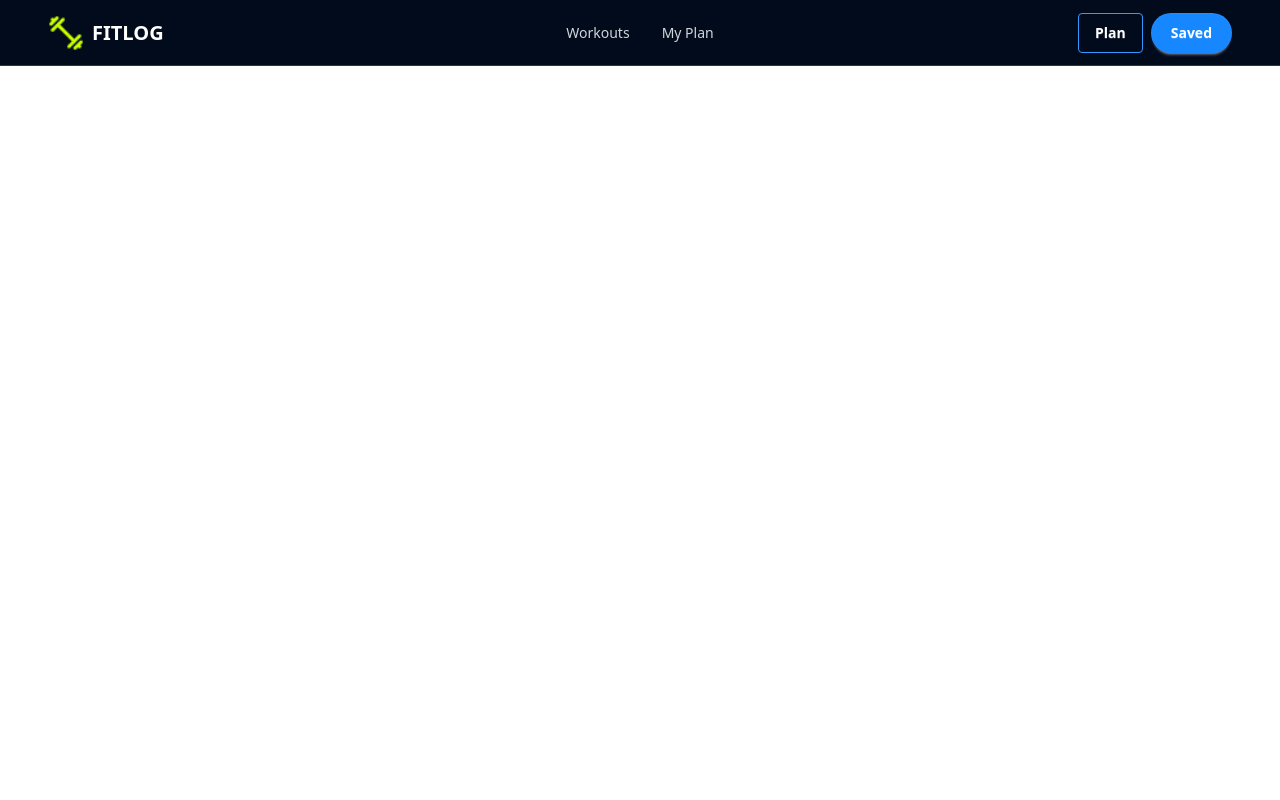
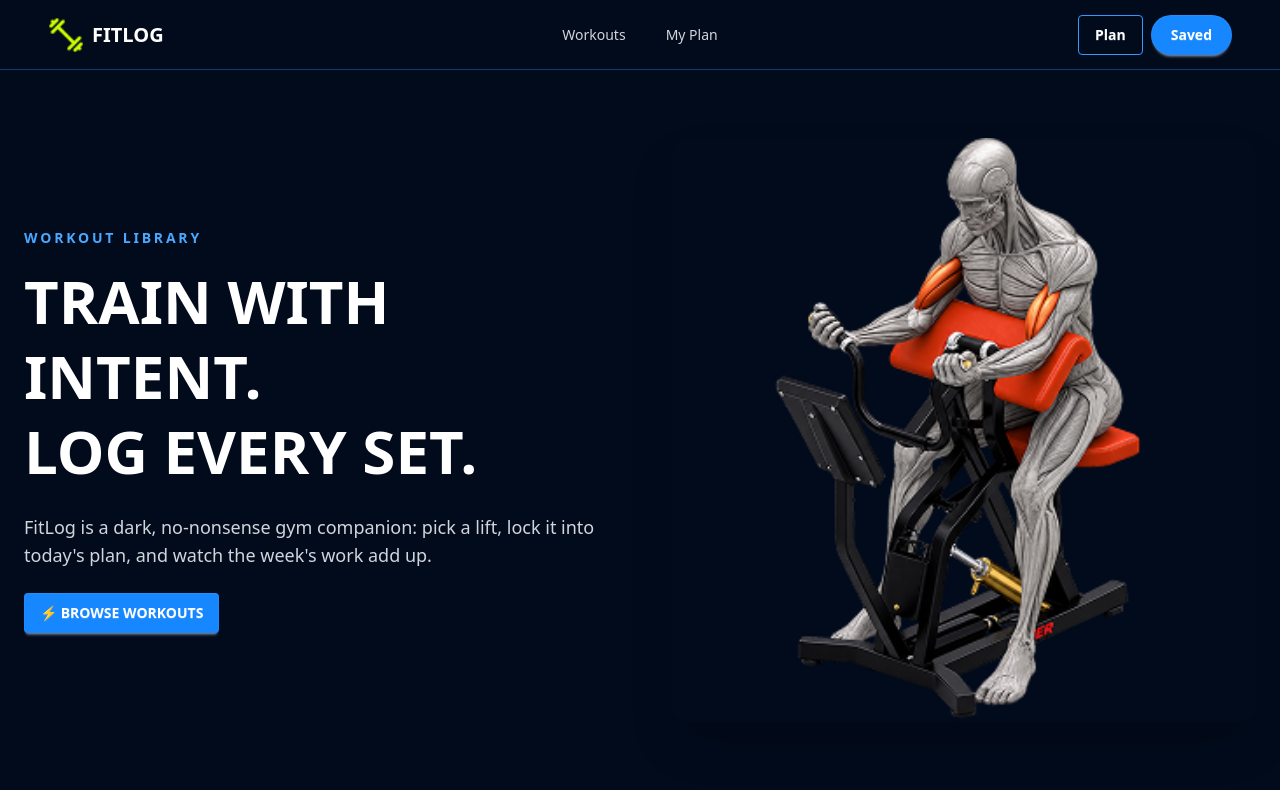
Before and after one commit to maria-dev4/fit-log, a Next.js app: page / in a window 1280 px wide. Built offline with nearby package versions, Linux system fonts and the light colour scheme.

Commit message:
add hero banner section

```diff
--- a/src/component/Banner.tsx
+++ b/src/component/Banner.tsx
@@ -1,11 +1,41 @@
-import React from 'react';
+const Banner = () => {
+  return (
+    <div className="hero min-h-[calc(100vh-80px)] bg-[#020B1C]">
+      <div className="hero-content w-full max-w-7xl flex-col gap-10 px-6 py-16 lg:flex-row-reverse lg:justify-between lg:gap-16">
+        <div className="w-full lg:w-1/2">
+          <img
+            src="/banner.png"
+            alt="FitLog workout banner"
+            className="w-full rounded-2xl object-cover shadow-2xl"
+          />
+        </div>
 
-const Banner = () => {
-    return (
-        <div>
+        <div className="w-full lg:w-1/2">
+          <p className="mb-4 text-sm font-bold uppercase tracking-[0.2em] text-[#4AA8FF]">
+            WORKOUT LIBRARY
+          </p>
 
+          <h1 className="text-4xl font-bold leading-tight text-white sm:text-5xl lg:text-6xl">
+            TRAIN WITH INTENT.
+            <br />
+            LOG EVERY SET.
+          </h1>
+
+          <p className="max-w-xl py-6 text-base leading-7 text-gray-300 sm:text-lg">
+            FitLog is a dark, no-nonsense gym companion: pick a lift, lock it
+            into today's plan, and watch the week's work add up.
+          </p>
+
+          <a
+            href="#library"
+            className="btn border-none bg-[#1687FF] text-white hover:bg-[#3299FF]"
+          >
+            ⚡ BROWSE WORKOUTS
+          </a>
         </div>
-    );
+      </div>
+    </div>
+  );
 };
 
 export default Banner;
--- a/src/component/Navbar.tsx
+++ b/src/component/Navbar.tsx
@@ -1,8 +1,16 @@
-import React from 'react';
+
+"use client";
+
+import Image from "next/image";
+import Link from "next/link";
+import { usePathname } from "next/navigation";
 
 const Navbar = () => {
+  const pathname = usePathname();
+
   return (
     <div className="navbar bg-[#020B1C] px-4 md:px-8 lg:px-12 border-b border-[#123B70]">
+
 
       <div className="navbar-start">
         <div className="dropdown">
@@ -32,43 +40,85 @@ const Navbar = () => {
             className="menu menu-sm dropdown-content bg-[#071A36] text-white rounded-box z-10 mt-3 w-52 p-2 shadow-xl border border-[#123B70]"
           >
             <li>
-                <a>Workouts</a>
-              </li>
-              <li>
-                <a>My Plan</a>
-              </li>
-            </ul>
-          </div>
-
-          <a className="flex items-center gap-2 text-xl font-bold text-white">
-            <img
-              src="/logo.png"
-              alt="Logo"
-              className="w-9 h-9 object-contain"
-            />
-            <span>FITLOG</span>
-          </a>
-        </div>
-
-
-        <div className="navbar-center hidden lg:flex">
-          <ul className="menu menu-horizontal gap-2">
-            <li>
-              <a className="text-gray-300 hover:text-white hover:bg-[#0D2850]">
+              <Link
+                href="/workouts"
+                className={
+                  pathname === "/workouts"
+                    ? "bg-yellow-400/10 border border-yellow-400/40 text-yellow-400"
+                    : "text-gray-300"
+                }
+              >
                 Workouts
-              </a>
+              </Link>
             </li>
 
             <li>
-              <a className="text-gray-300 hover:text-white hover:bg-[#0D2850]">
+              <Link
+                href="/my-plan"
+                className={
+                  pathname === "/my-plan"
+                    ? "bg-yellow-400/10 border border-yellow-400/40 text-yellow-400"
+                    : "text-gray-300"
+                }
+              >
                 My Plan
-              </a>
+              </Link>
             </li>
           </ul>
         </div>
 
 
+        <Link
+          href="/"
+          className="flex items-center gap-2 text-xl font-bold text-white"
+        >
+          <Image
+            src="/logo.png"
+            alt="FITLOG Logo"
+            width={36}
+            height={36}
+            className="object-contain"
+          />
+
+          <span>FITLOG</span>
+        </Link>
+      </div>
+
+      <div className="navbar-center hidden lg:flex">
+        <ul className="menu menu-horizontal gap-2">
+
+          <li>
+            <Link
+              href="/workouts"
+              className={`rounded-lg px-4 py-2 transition ${
+                pathname === "/workouts"
+                  ? "border border-yellow-400/40 bg-yellow-400/10 text-yellow-400"
+                  : "text-gray-300 hover:text-yellow-400"
+              }`}
+            >
+              Workouts
+            </Link>
+          </li>
+
+          <li>
+            <Link
+              href="/my-plan"
+              className={`rounded-lg px-4 py-2 transition ${
+                pathname === "/my-plan"
+                  ? "border border-yellow-400/40 bg-yellow-400/10 text-yellow-400"
+                  : "text-gray-300 hover:text-yellow-400"
+              }`}
+            >
+              My Plan
+            </Link>
+          </li>
+
+        </ul>
+      </div>
+
+
       <div className="navbar-end gap-2">
+
         <button className="btn btn-ghost text-white border border-[#3299FF] hover:bg-[#1687FF] hover:border-[#1687FF]">
           Plan
         </button>
@@ -76,6 +126,7 @@ const Navbar = () => {
         <button className="btn bg-[#1687FF] text-white border-none hover:bg-[#3299FF] rounded-full px-5">
           Saved
         </button>
+
       </div>
     </div>
   );
```
Lines whose indentation alone changed are shown as unchanged.
